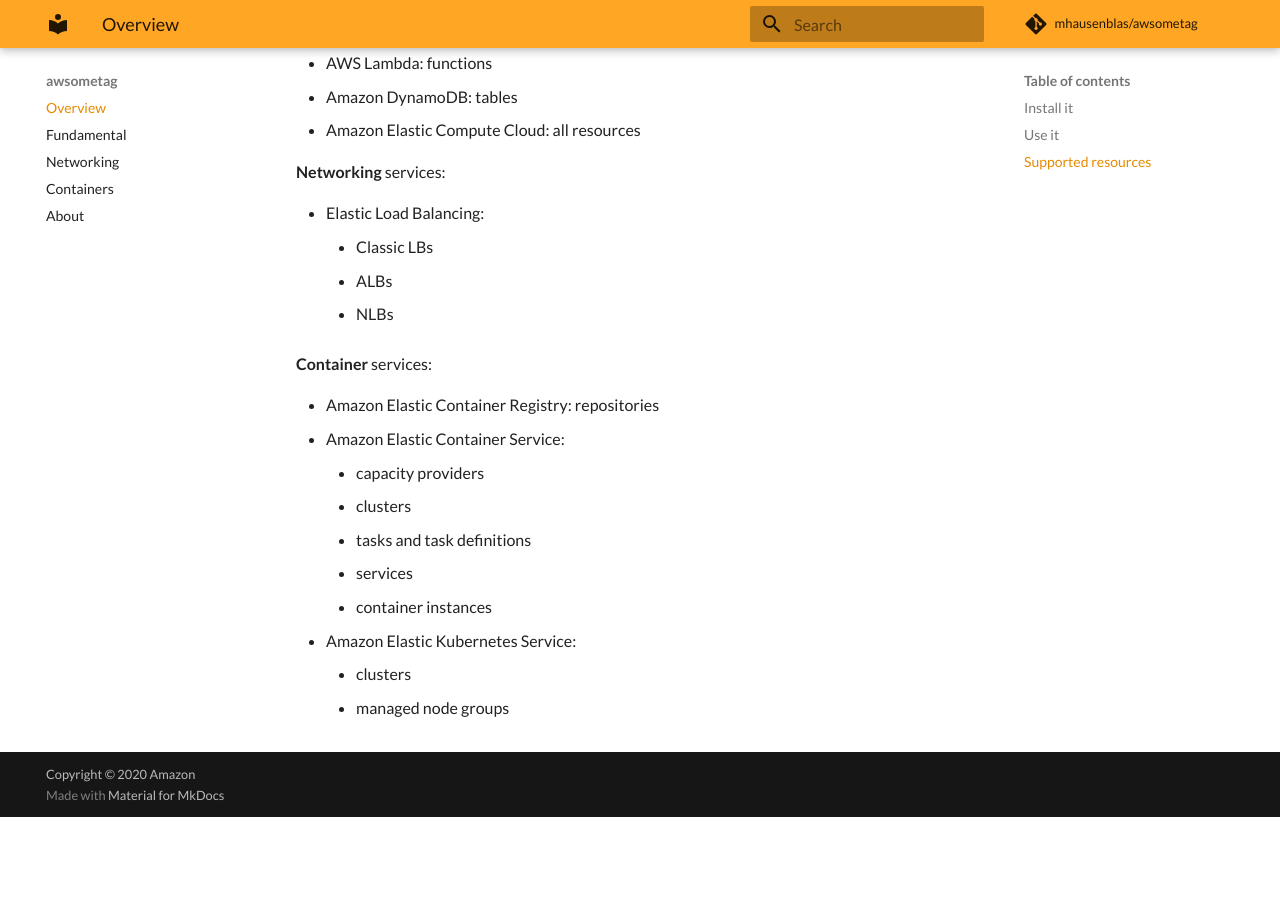
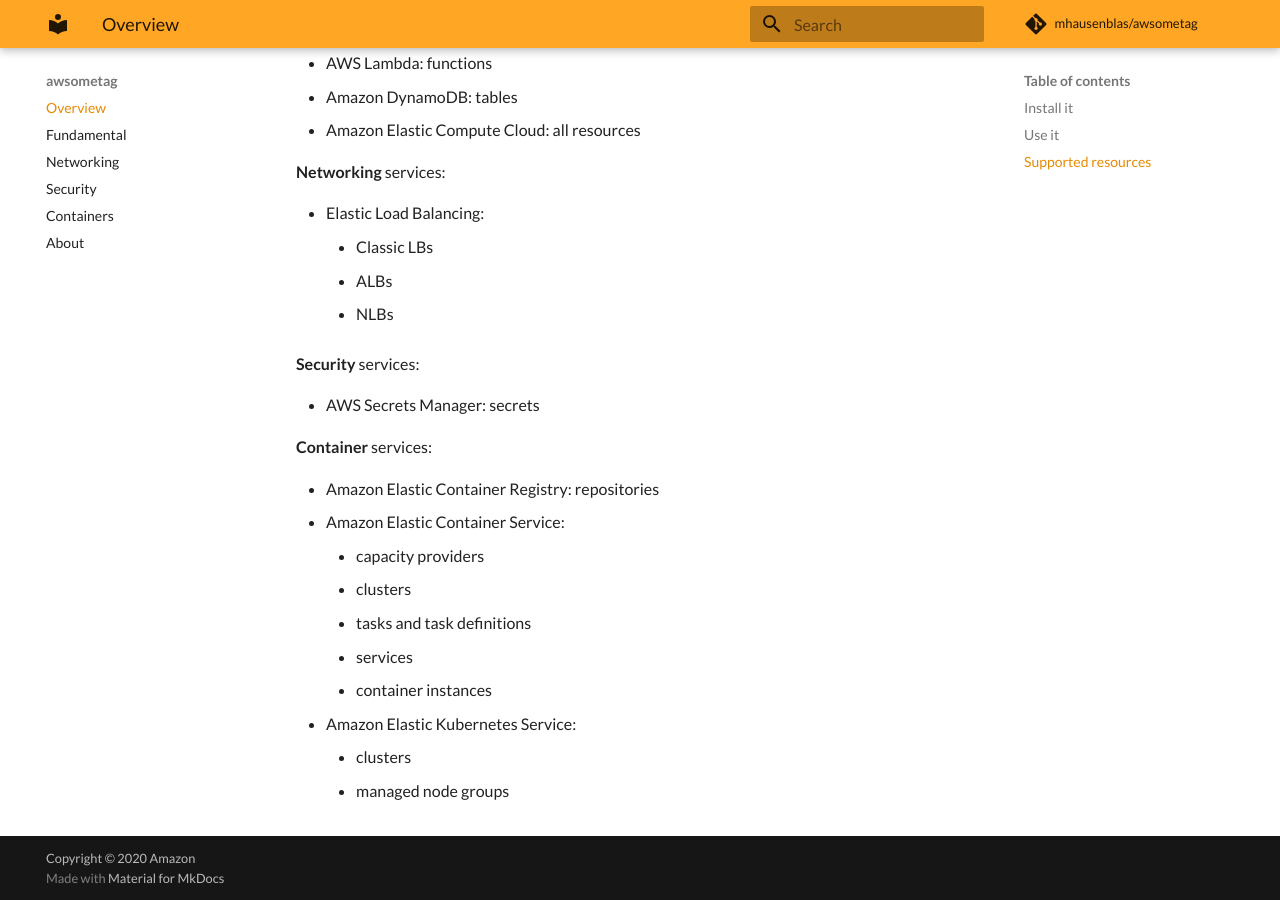
Before and after one commit to mhausenblas/awsometag, an MkDocs documentation site: the page built from docs/index.md, in a window 1280 px wide and 900 px high, scrolled down 1202 px. Built offline with MkDocs 1.6.1 and Material for MkDocs 9.7.7, drawn with Linux system fonts in a browser that asks for light colours; some web fonts are replaced; comment, search, counter and statistics services are not loaded; before the commit the page ends 2019 px from its top, so only the background shows below that.

Commit message:
adds security services docs to main
Signed-off-by: Michael Hausenblas <hausenbl@amazon.com>

```diff
--- a/docs/index.md
+++ b/docs/index.md
@@ -58,6 +58,10 @@ Currently, `awsometag` supports tagging resources for the following services:
     - ALBs
     - NLBs
 
+**Security** services:
+
+- AWS Secrets Manager: secrets
+
 **Container** services:
 
 - Amazon Elastic Container Registry: repositories
--- a/mkdocs.yml
+++ b/mkdocs.yml
@@ -8,6 +8,7 @@ nav:
     - Overview: index.md
     - Fundamental: fundamental.md
     - Networking: networking.md
+    - Security: security.md
     - Containers: containers.md
     - About: about.md
 theme:
```
